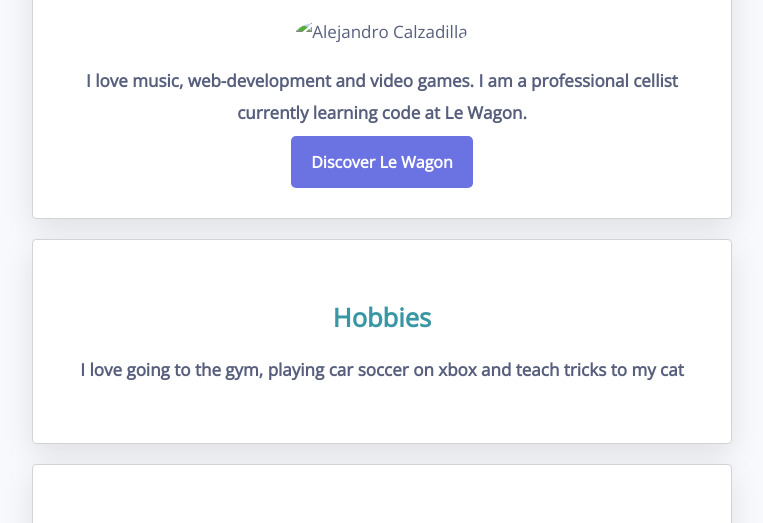
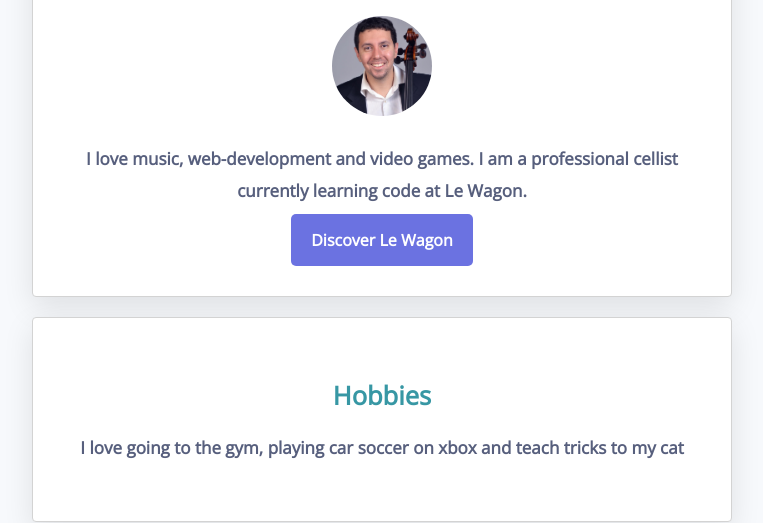
Before and after one commit to alej37/profile, a plain HTML site: page index.html in a window 1280 px wide. Shown: the part 143-666 px from the top of the page, without its empty margins (258-1021 px from the left). Drawn offline with nearby package versions, Linux system fonts and the light colour scheme; the site is published under a folder, as on GitHub Pages, so addresses that start at the root find nothing.

Commit message:
Image href changed

```diff
--- a/index.html
+++ b/index.html
@@ -15,7 +15,7 @@
   <div class= "container">
     <div class= "card-white" id= "introduction">
       <h1>Hello, I'm Alejandro</h1>
-      <img src="/images/profile.JPG" alt="Alejandro Calzadilla" class= "img-circle">
+      <img src="images/profile.JPG" alt="Alejandro Calzadilla" class= "img-circle">
       <p>I love music, web-development and video games. I am a professional cellist currently learning code at Le Wagon.</p>
       <a href="www.lewagon.com" target="-blank" class= "btn-blue">Discover Le Wagon</a>
     </div>
```
